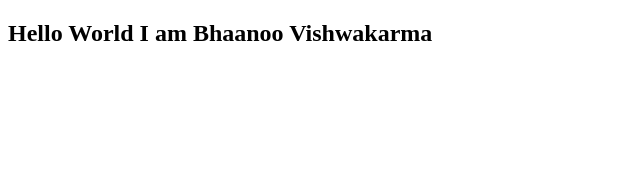
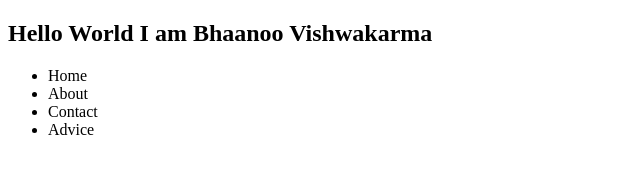
Before and after one commit to bhanoo14/javaScript-Revision-2, a plain HTML site: page index.html in a window 1280 px wide. Shown: the whole page, without its empty margins (0-640 px from the left). Drawn offline with Linux system fonts and the light colour scheme.

Commit message:
third changes

```diff
--- a/index.html
+++ b/index.html
@@ -7,6 +7,12 @@
 </head>
 <body>
     <h2>Hello World I am Bhaanoo Vishwakarma</h2>
+    <ul>
+        <li>Home</li>
+        <li>About</li>
+        <li>Contact</li>
+        <li>Advice</li>
+    </ul>
 </body>
 <script src="index.js"></script>
 </html>
```
